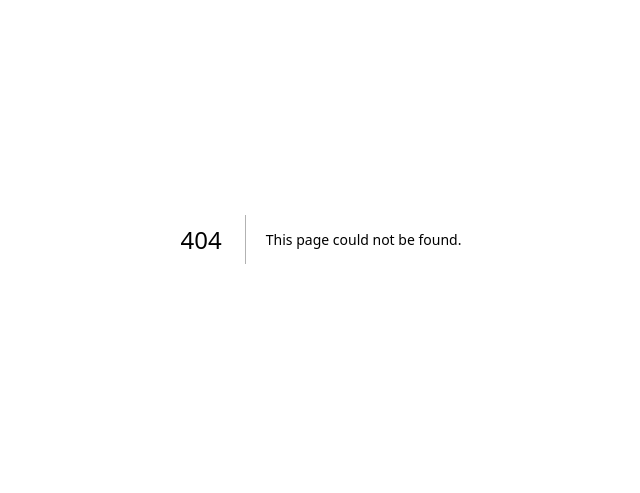
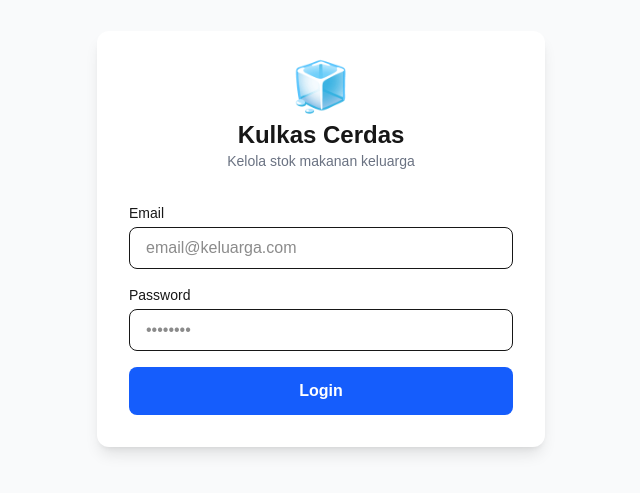
Before and after one commit to waratmabiba-max/kulkascerdas, a Next.js app: page /auth/login in a window 1280 px wide. Before the commit this address had no page. Shown: the part 161-654 px from the top of the page, without its empty margins (319-959 px from the left). Built offline with nearby package versions, Linux system fonts and the light colour scheme; no server answers.

Commit message:
v1:migrasi dari middleware ke proxy

```diff
--- /dev/null
+++ b/app/auth/login/page.js
@@ -0,0 +1,93 @@
+'use client';
+import { useState, useEffect } from 'react';
+import { useRouter } from 'next/navigation';
+import { createClient } from '@/lib/supabase/client';
+
+export default function Login() {
+  const [email, setEmail] = useState('');
+  const [password, setPassword] = useState('');
+  const [loading, setLoading] = useState(false);
+  const [error, setError] = useState('');
+  const router = useRouter();
+  const supabase = createClient();
+
+  useEffect(() => {
+    const checkSession = async () => {
+      const { data: { session } } = await supabase.auth.getSession();
+      if (session) {
+        router.push('/dashboard');
+      }
+    };
+    checkSession();
+  }, []);
+
+  const handleLogin = async (e) => {
+    e.preventDefault();
+    setLoading(true);
+    setError('');
+
+    const { data, error } = await supabase.auth.signInWithPassword({
+      email,
+      password,
+    });
+
+    if (error) {
+      setError(error.message);
+    } else if (data.session) {
+      router.push('/dashboard');
+      router.refresh();
+    }
+    setLoading(false);
+  };
+
+  return (
+    <div className="min-h-screen flex items-center justify-center bg-gray-50 p-4">
+      <div className="max-w-md w-full bg-white rounded-xl shadow-lg p-8">
+        <div className="text-center mb-8">
+          <div className="text-5xl mb-2">🧊</div>
+          <h1 className="text-2xl font-bold">Kulkas Cerdas</h1>
+          <p className="text-gray-500 text-sm">Kelola stok makanan keluarga</p>
+        </div>
+
+        <form onSubmit={handleLogin} className="space-y-4">
+          <div>
+            <label className="block text-sm font-medium mb-1">Email</label>
+            <input
+              type="email"
+              required
+              className="w-full px-4 py-2 border rounded-lg focus:ring-2 focus:ring-blue-500 outline-none"
+              value={email}
+              onChange={(e) => setEmail(e.target.value)}
+              placeholder="email@keluarga.com"
+            />
+          </div>
+          <div>
+            <label className="block text-sm font-medium mb-1">Password</label>
+            <input
+              type="password"
+              required
+              className="w-full px-4 py-2 border rounded-lg focus:ring-2 focus:ring-blue-500 outline-none"
+              value={password}
+              onChange={(e) => setPassword(e.target.value)}
+              placeholder="••••••••"
+            />
+          </div>
+
+          {error && (
+            <div className="bg-red-50 text-red-600 p-3 rounded-lg text-sm">
+              ❌ {error}
+            </div>
+          )}
+
+          <button
+            type="submit"
+            disabled={loading}
+            className="w-full bg-blue-600 text-white py-3 rounded-lg font-semibold hover:bg-blue-700 disabled:opacity-50"
+          >
+            {loading ? 'Loading...' : 'Login'}
+          </button>
+        </form>
+      </div>
+    </div>
+  );
+}
--- /dev/null
+++ b/app/dashboard/page.js
@@ -0,0 +1,57 @@
+'use client';
+import { useState, useEffect } from 'react';
+import { useRouter } from 'next/navigation';
+import { createClient } from '@/lib/supabase/client';
+
+export default function Dashboard() {
+  const [user, setUser] = useState(null);
+  const [loading, setLoading] = useState(true);
+  const router = useRouter();
+  const supabase = createClient();
+
+  useEffect(() => {
+    const checkUser = async () => {
+      const { data: { user } } = await supabase.auth.getUser();
+      if (!user) {
+        router.push('/auth/login');
+      } else {
+        setUser(user);
+      }
+      setLoading(false);
+    };
+    checkUser();
+  }, []);
+
+  const handleLogout = async () => {
+    await supabase.auth.signOut();
+    router.push('/auth/login');
+    router.refresh();
+  };
+
+  if (loading) {
+    return <div className="p-4 text-center">Loading...</div>;
+  }
+
+  return (
+    <div className="max-w-md mx-auto p-4">
+      <div className="flex justify-between items-center mb-6">
+        <h1 className="text-2xl font-bold">🧊 Kulkas Cerdas</h1>
+        <button
+          onClick={handleLogout}
+          className="text-red-500 text-sm hover:text-red-700"
+        >
+          Logout
+        </button>
+      </div>
+
+      <div className="bg-green-50 p-4 rounded-xl mb-4">
+        <p className="text-green-700">✅ Login berhasil!</p>
+        <p className="text-sm text-gray-600">{user?.email}</p>
+      </div>
+
+      <p className="text-gray-500 text-center py-8">
+        📦 Setup berhasil! Lanjut ke Hari 2
+      </p>
+    </div>
+  );
+}
--- a/app/page.js
+++ b/app/page.js
@@ -1,69 +1,23 @@
-import Image from "next/image";
+'use client';
+import { useEffect } from 'react';
+import { useRouter } from 'next/navigation';
+import { createClient } from '@/lib/supabase/client';
 
 export default function Home() {
+  const router = useRouter();
+  const supabase = createClient();
+
+  useEffect(() => {
+    const checkAuth = async () => {
+      const { data: { user } } = await supabase.auth.getUser();
+      router.push(user ? '/dashboard' : '/auth/login');
+    };
+    checkAuth();
+  }, []);
+
   return (
-    <div className="flex flex-col flex-1 items-center justify-center bg-zinc-50 font-sans dark:bg-black">
-      <main className="flex flex-1 w-full max-w-3xl flex-col items-center justify-between py-32 px-16 bg-white dark:bg-black sm:items-start">
-        <Image
-          className="dark:invert h-5 w-[100px]"
-          src="/next.svg"
-          alt="Next.js logo"
-          width={100}
-          height={20}
-          priority
-        />
-        <div className="flex flex-col items-center gap-6 text-center sm:items-start sm:text-left">
-          <h1 className="max-w-xs text-3xl font-semibold leading-10 tracking-tight text-black dark:text-zinc-50">
-            To get started, edit the{" "}
-            <code className="rounded bg-black/[.06] px-1.5 py-0.5 font-mono text-[0.9em] dark:bg-white/[.08]">
-              page.js
-            </code>{" "}
-            file.
-          </h1>
-          <p className="max-w-md text-lg leading-8 text-zinc-600 dark:text-zinc-400">
-            Looking for a starting point or more instructions? Head over to{" "}
-            <a
-              href="https://vercel.com/templates?framework=next.js&utm_source=create-next-app&utm_medium=appdir-template-tw&utm_campaign=create-next-app"
-              className="font-medium text-zinc-950 dark:text-zinc-50"
-            >
-              Templates
-            </a>{" "}
-            or the{" "}
-            <a
-              href="https://nextjs.org/learn?utm_source=create-next-app&utm_medium=appdir-template-tw&utm_campaign=create-next-app"
-              className="font-medium text-zinc-950 dark:text-zinc-50"
-            >
-              Learning
-            </a>{" "}
-            center.
-          </p>
-        </div>
-        <div className="flex flex-col gap-4 text-base font-medium sm:flex-row">
-          <a
-            className="flex h-12 w-full items-center justify-center gap-2 rounded-full bg-foreground px-5 text-background transition-colors hover:bg-[#383838] dark:hover:bg-[#ccc] md:w-[158px]"
-            href="https://vercel.com/new?utm_source=create-next-app&utm_medium=appdir-template-tw&utm_campaign=create-next-app"
-            target="_blank"
-            rel="noopener noreferrer"
-          >
-            <Image
-              className="dark:invert h-[14px] w-4"
-              src="/vercel.svg"
-              alt="Vercel logomark"
-              width={16}
-              height={14}
-            />
-            Deploy Now
-          </a>
-          <a
-            className="flex h-12 w-full items-center justify-center rounded-full border border-solid border-black/[.08] px-5 transition-colors hover:border-transparent hover:bg-black/[.04] dark:border-white/[.145] dark:hover:bg-[#1a1a1a] md:w-[158px]"
-            href="https://nextjs.org/docs?utm_source=create-next-app&utm_medium=appdir-template-tw&utm_campaign=create-next-app"
-            target="_blank"
-            rel="noopener noreferrer"
-          >
-            Documentation
-          </a>
-        </div>
-      </main>
+    <div className="flex justify-center items-center min-h-screen">
+      <p className="text-gray-500">Loading...</p>
     </div>
   );
 }
--- /dev/null
+++ b/lib/supabase/action.js
@@ -0,0 +1,14 @@
+import { createClient } from '@supabase/supabase-js';
+
+export function createActionClient() {
+  return createClient(
+    process.env.NEXT_PUBLIC_SUPABASE_URL,
+    process.env.NEXT_PUBLIC_SUPABASE_ANON_KEY,
+    {
+      auth: {
+        persistSession: false,
+        autoRefreshToken: false,
+      },
+    }
+  );
+}
--- /dev/null
+++ b/lib/supabase/client.js
@@ -0,0 +1,8 @@
+import { createBrowserClient } from '@supabase/ssr';
+
+export function createClient() {
+  return createBrowserClient(
+    process.env.NEXT_PUBLIC_SUPABASE_URL,
+    process.env.NEXT_PUBLIC_SUPABASE_ANON_KEY
+  );
+}
--- /dev/null
+++ b/lib/supabase/server.js
@@ -0,0 +1,27 @@
+import { createServerClient } from '@supabase/ssr';
+import { cookies } from 'next/headers';
+
+export function createClient() {
+  const cookieStore = cookies();
+
+  return createServerClient(
+    process.env.NEXT_PUBLIC_SUPABASE_URL,
+    process.env.NEXT_PUBLIC_SUPABASE_ANON_KEY,
+    {
+      cookies: {
+        getAll() {
+          return cookieStore.getAll();
+        },
+        setAll(cookiesToSet) {
+          try {
+            cookiesToSet.forEach(({ name, value, options }) =>
+              cookieStore.set(name, value, options)
+            );
+          } catch {
+            // Ignore
+          }
+        },
+      },
+    }
+  );
+}
--- /dev/null
+++ b/middleware.js
@@ -0,0 +1,29 @@
+import { NextResponse } from 'next/server';
+
+export function middleware(request) {
+  const path = request.nextUrl.pathname;
+
+  // Cek cookie session
+  const hasSession = request.cookies.has('sb-access-token') ||
+                     request.cookies.has('supabase-auth-token');
+
+  // Redirect ke login jika belum login dan mengakses protected page
+  if (!hasSession && !path.startsWith('/auth') && path !== '/') {
+    const url = request.nextUrl.clone();
+    url.pathname = '/auth/login';
+    return NextResponse.redirect(url);
+  }
+
+  // Redirect ke dashboard jika sudah login dan mengakses auth page
+  if (hasSession && path.startsWith('/auth')) {
+    const url = request.nextUrl.clone();
+    url.pathname = '/dashboard';
+    return NextResponse.redirect(url);
+  }
+
+  return NextResponse.next();
+}
+
+export const config = {
+  matcher: ['/', '/dashboard/:path*', '/items/:path*', '/waste/:path*', '/auth/:path*'],
+};
--- a/package.json
+++ b/package.json
@@ -9,6 +9,9 @@
     "lint": "eslint"
   },
   "dependencies": {
+    "@supabase/ssr": "^0.12.5",
+    "@supabase/supabase-js": "^2.109.0",
+    "date-fns": "^4.4.0",
     "next": "16.3.3",
     "react": "19.2.8",
     "react-dom": "19.2.8"
```
Also changed, not shown: 1 other file (tests, documents, lock files or other folders).
